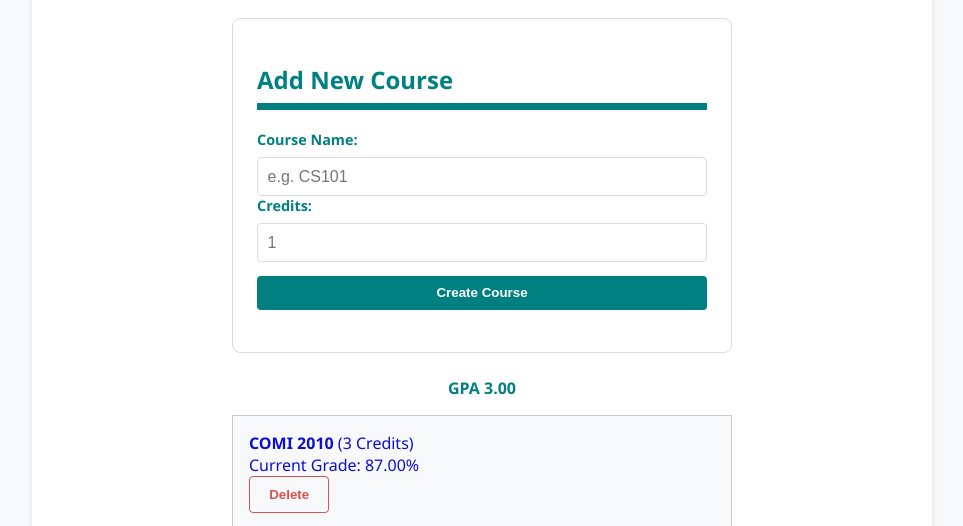
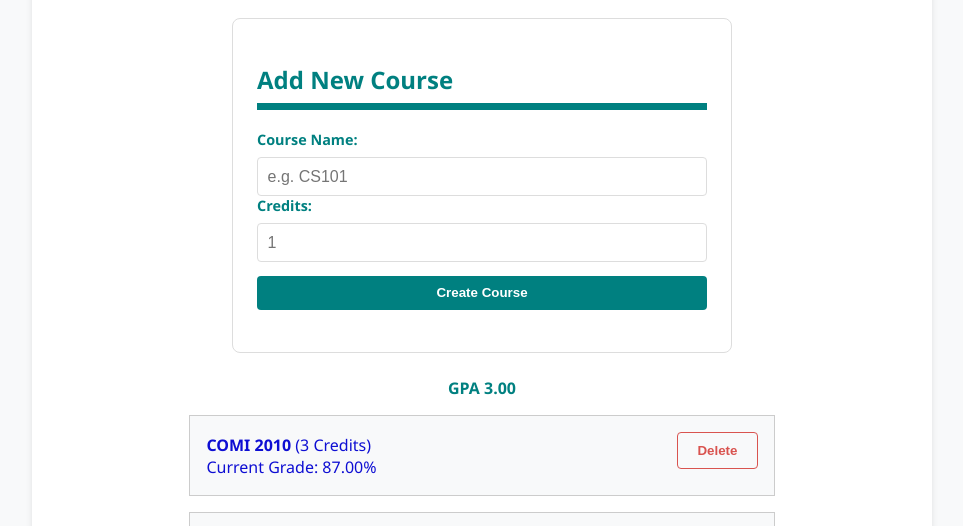
Before and after one commit to Mast8/chrono-room, a plain HTML site: page index.html in a window 1280 px wide. Shown: the part 207-733 px from the top of the page, without its empty margins (158-1121 px from the left). Drawn offline with Linux system fonts and the light colour scheme.

Commit message:
courses layout

```diff
--- a/popup.css
+++ b/popup.css
@@ -68,7 +68,7 @@ label {
 #createCatForm,
 .form-container,
 .category-card,
-.course-card,
+
 .card-content {
     width: 100%;
     max-width: 500px;
@@ -79,7 +79,6 @@ label {
 }
 
 .form-container {
-
     background: #fff;
     border: 1px solid var(--border-gray);
     padding: 1.5rem;
@@ -196,8 +195,18 @@ td {
     color: var(--danger-red);
 }
 
-/* Interactivity */
+/* interactivity */
 .course-card {
+    width: 70%;
+    margin-left: auto;
+    margin-right: auto;
+    display: flex;
+    align-items: center;
+    justify-content: space-between;
+    margin-bottom: 1em;
+
+    padding: 5em;
+    box-sizing: border-box;
     cursor: pointer;
     transition: transform 0.2s;
     padding : 1em;
```
